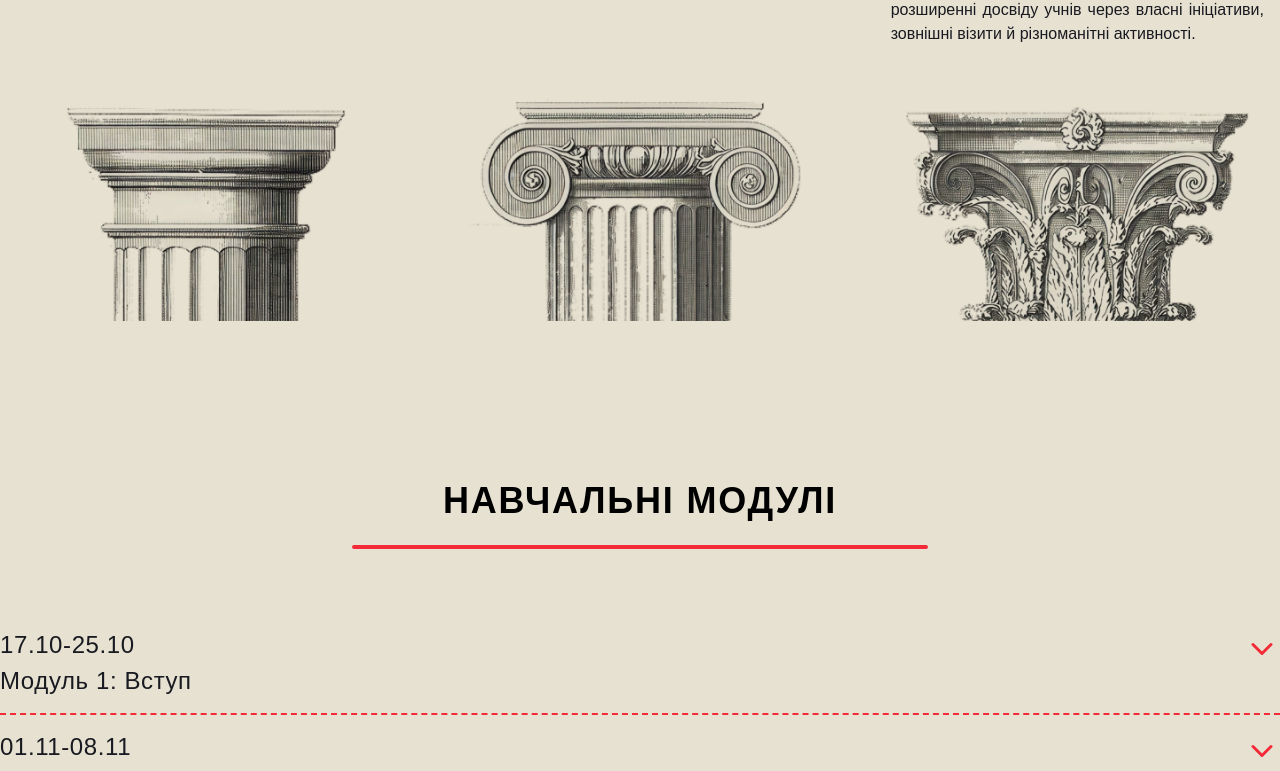
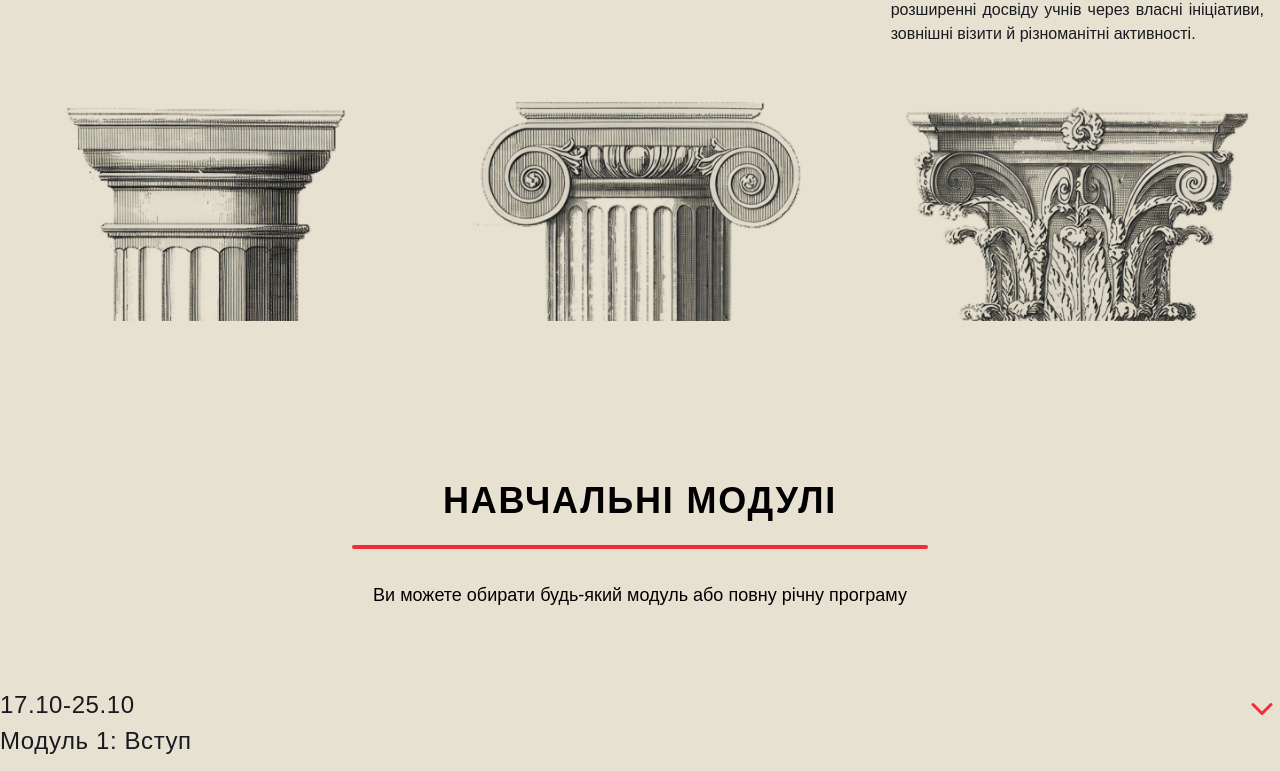
Before and after one commit to 1butenko/order-school-web, a Next.js app: page / in a window 1280 px wide. Shown: the part 3449-4220 px from the top of the page. Built offline with nearby package versions, Linux system fonts and the light colour scheme; no server answers; a web font is replaced by a local one.

Commit message:
Text changes in Timeline

```diff
--- a/src/app/sections/Timeline.tsx
+++ b/src/app/sections/Timeline.tsx
@@ -171,7 +171,19 @@ export default function Timeline({ id }: { id?: string }) {
           Навчальні модулі
         </h1>
         <div className="my-6 mx-auto max-w-36 md:max-w-xl h-1 bg-primary rounded-full"></div>
+
+        <motion.p
+          className="text-lg font-mono font-medium text-center mt-8"
+          initial={{ opacity: 0, y: 40 }}
+          whileInView={{ opacity: 1, y: 0 }}
+          transition={{ duration: 0.6, delay: 0.2 }}
+          viewport={{ once: true, amount: 0.3 }}
+        >
+          Ви можете обирати будь-який модуль або повну річну програму
+        </motion.p>
       </div>
+
+
 
       <motion.div
         className="max-w-7xl mx-auto font-mono my-16 px-4 sm:px-0"
```
